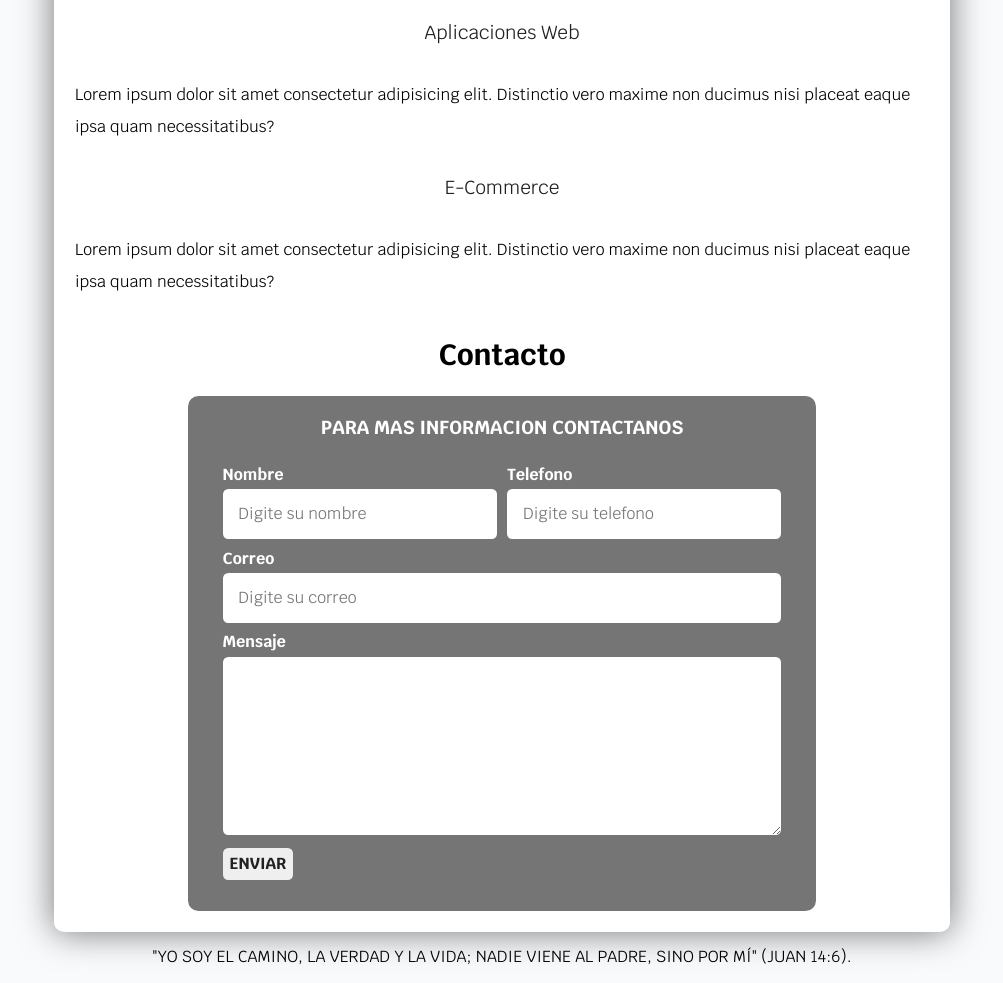
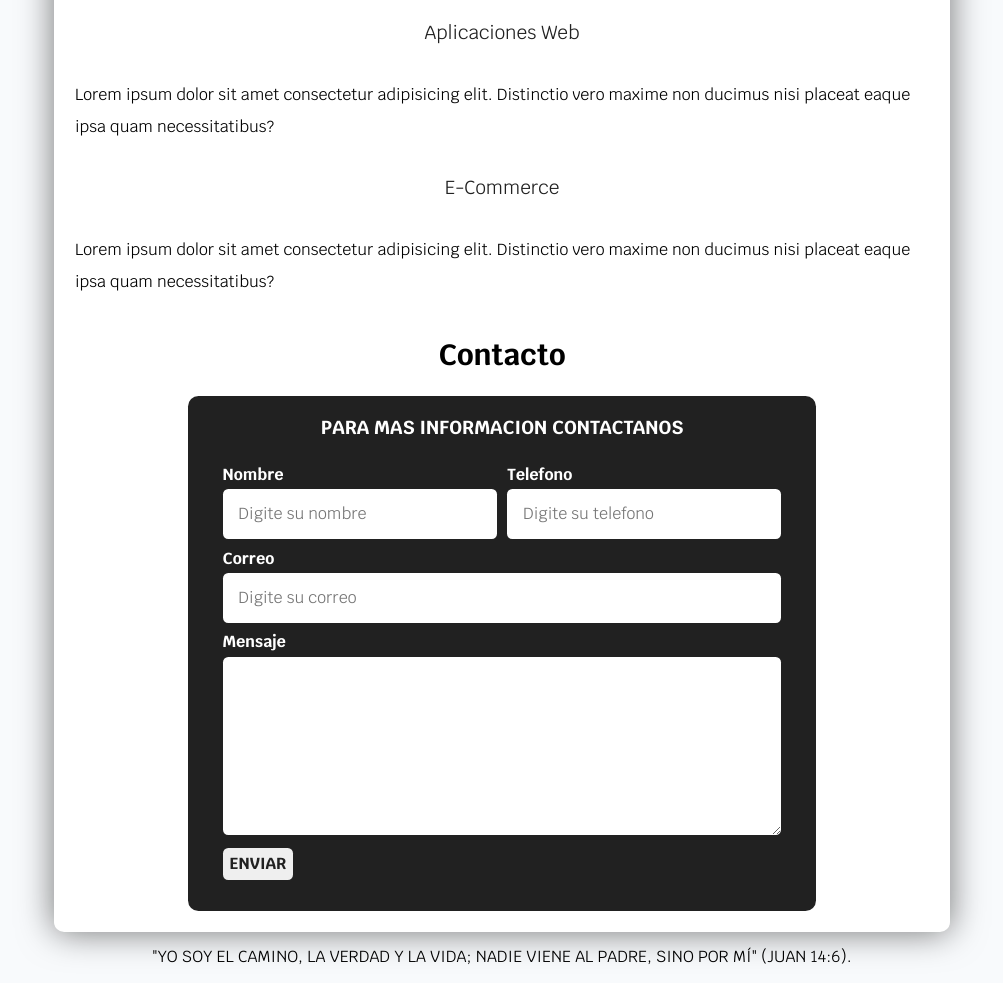
Before and after one commit to JosueBrenes/Proyecto-1, a plain HTML site: page index.html in a window 1280 px wide. Shown: the part 1108-2091 px from the top of the page, without its empty margins (138-1141 px from the left). Drawn offline with nearby package versions, Linux system fonts and the light colour scheme.

Commit message:
First proyect

```diff
--- a/css/styles.css
+++ b/css/styles.css
@@ -4,7 +4,7 @@
   --negro: #212121;
   --primario: #fff200;
   --secundario: #190340;
-  --gris: #757575;
+  --gris: #212121;
 }
 
 html {
```
